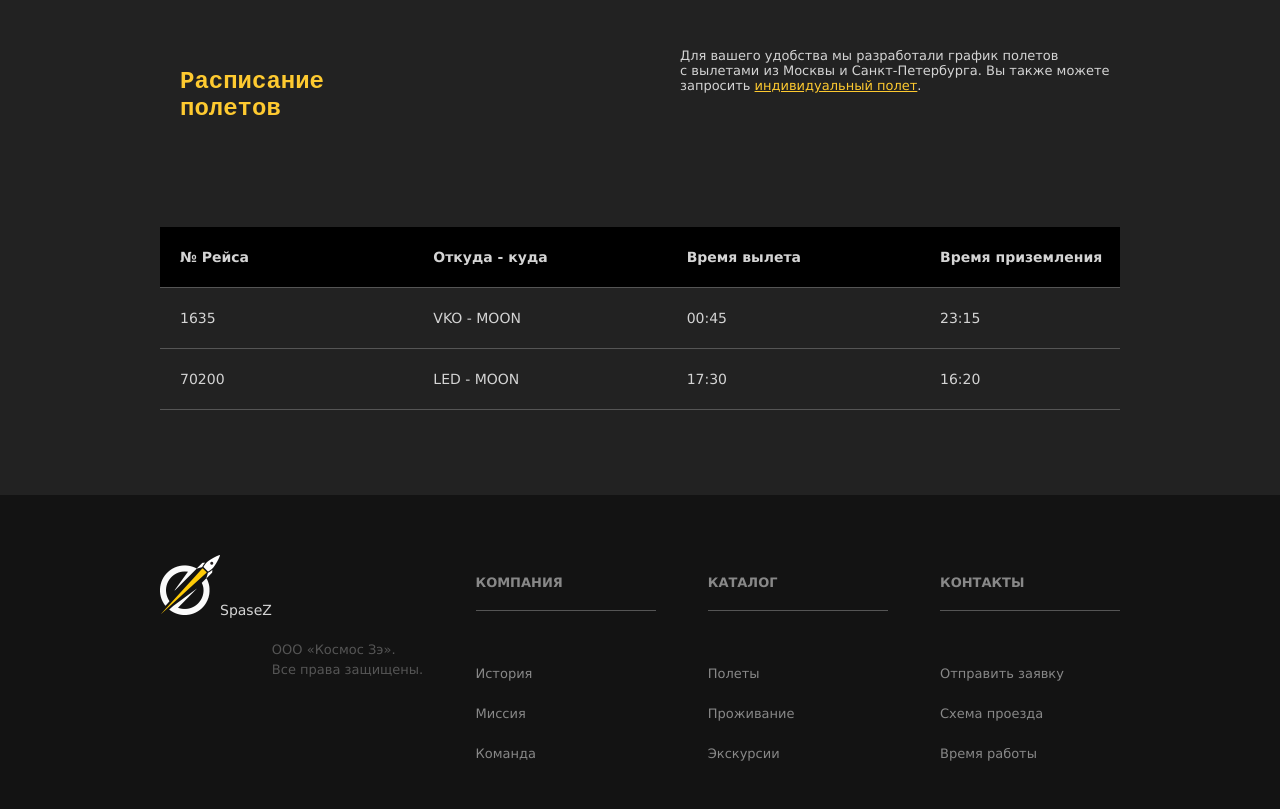
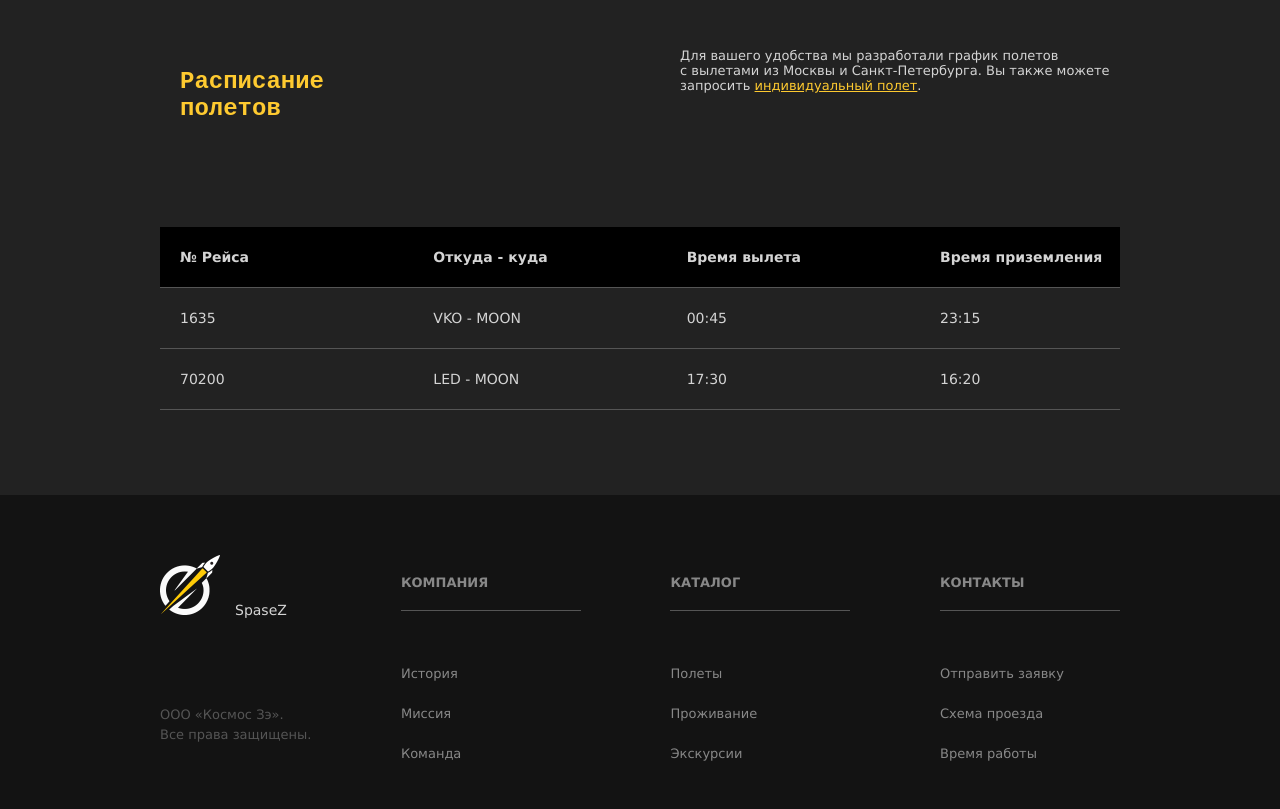
Before and after one commit to ImpossiblePlayer/ImpossiblePlayer.github.io, a plain HTML site: page index.html in a window 1280 px wide. Shown: the part 2422-3231 px from the top of the page. Drawn offline with Linux system fonts and the light colour scheme.

Commit message:
Update main.css

```diff
--- a/styles/main.css
+++ b/styles/main.css
@@ -305,9 +305,8 @@ footer {
     justify-content: space-between;
 }
 
-.rights-logo {
-    display: flex;
-    justify-content: space-between;
+.footer-logo span {
+    margin-left: 15px;
 }
 
 .rights {
```
